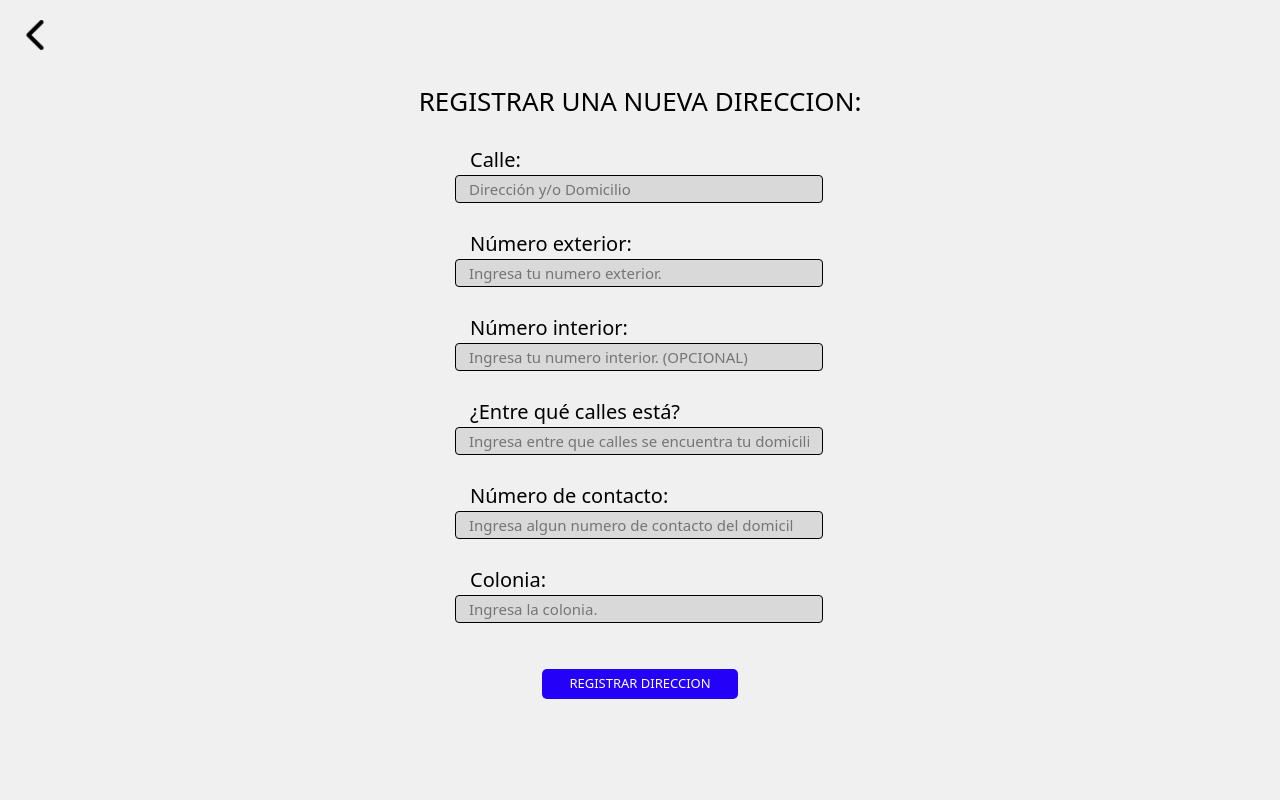
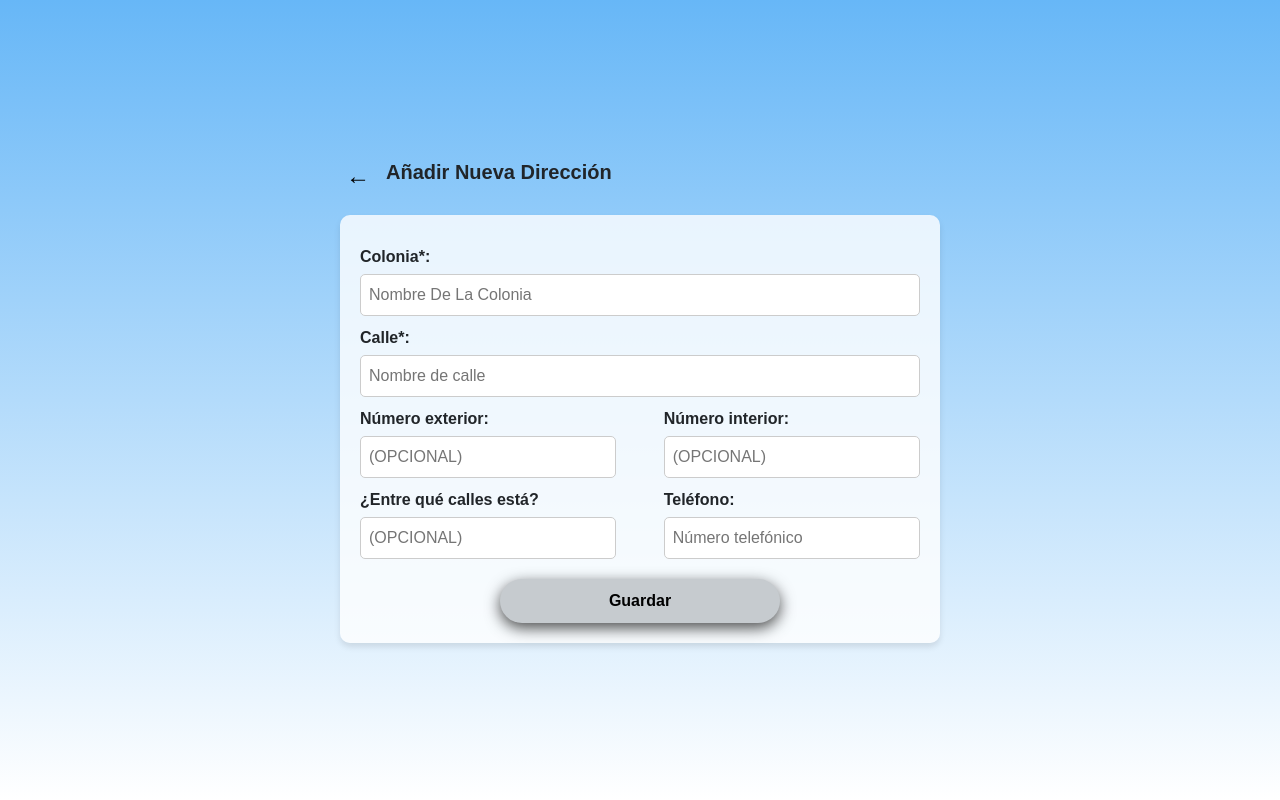
Before and after one commit to maximiliano1401/TecnoFutura, a PHP site: page /HTML/nueva_direccion.php in a window 1280 px wide. Run offline with PHP 8.4, Linux system fonts and the light colour scheme; the visitor is signed in with stand-in values (Sample User, id 1).

Commit message:
direccion

```diff
--- a/CSS/direccion.css
+++ b/CSS/direccion.css
@@ -1,156 +1,105 @@
-* {
-    box-sizing: border-box;
+body {
+  font-family: Arial, sans-serif;
+  background: linear-gradient(to bottom, #67B7F7, #ffffff);
+  display: flex;
+  flex-direction: column;
+  align-items: center;
+  justify-content: center;
+  height: 100vh;
   margin: 0;
-    padding: 0;
 }
 
-  body, html {
-    height: 100%;
+header {
   display: flex;
   align-items: center;
-    justify-content: center;
-    font-family: 'Inter', sans-serif;
-    background-color: #f0f0f0!important;
+  width: 100%;
+  max-width: 600px;
+  margin-bottom: 20px;
 }
 
-  .contenedor-login {
-    width: 500px;
-    padding: 20px;
-    position: relative;
-    border-radius: 10px;
-    text-align: center;
-
-  }
-  .titulo {
-    color: black;
-    font-size: 26px;
-    font-weight: 1400;
-    margin: 0px 0;
-
+.back-button {
+  background: none;
+  border: none;
+  font-size: 24px;
+  cursor: pointer;
+  margin-right: 10px;
 }
 
-  .campo {
-    width: 100%;
-    height: 30px;
-    margin: 0px 0;
-    position: relative;
+h1 {
+  font-size: 20px;
+  font-weight: bold;
 }
 
-
-  .campo-texto {
-              width: 80%;
-              height: 25%;
-              padding: 13px;
-              border: 1px solid black;
-              border-radius: 4px;
-              background: #D9D9D9;
-              position: absolute;
-              left: 45px;
-              top: 0px;
-              color: rgba(0, 0, 0, 0.5);
-              font-size: 15px;
-
+main {
+  background: rgba(255, 255, 255, 0.8);
+  padding: 20px;
+  border-radius: 10px;
+  box-shadow: 0 4px 6px rgba(0, 0, 0, 0.1);
+  width: 90%;
+  max-width: 600px;
 }
 
-  .icono {
-    width: 25px;
-    height: 30px;
-    position: absolute;
-    left: 18px;
-    top: -5px;
+form {
+  display: flex;
+  flex-direction: column;
 }
 
-  .etiqueta {
-    color: black;
-    font-size: 20px;
-    font-weight: 400;
-    margin-left: 60px;
-    text-align: left;
+label {
+  font-weight: bold;
+  margin-top: 10px;
 }
 
-  .boton-aceptar {
-    width: 196px;
-    height: 30px;
-    margin: 20px auto;
-    position: relative;
-      margin-top: 20px;
-
+input, select {
+  width: 100%;
+  padding: 8px;
+  margin-top: 5px;
+  border: 1px solid #ccc;
+  border-radius: 5px;
 }
 
-  .boton-fondo {
-    padding: 10px 20px;
-    background: #2400F9;
-    color: #fff;
-    border: none;
-    border-radius: 5px;
-    font-size: 1rem;
-    cursor: pointer;
-    text-align: center;
+.row {
   display: flex;
-    justify-content: center;
-    align-items: center;
-    transition: background 0.3s;
-    width: 100%;
-    height: 100%;
-    border-radius: 5px;
-    font-size: 13px;
-    color: white;
+  justify-content: space-between;
 }
 
-  .boton-fondo:hover {
-    background: #1d00d9;
+.column {
+  width: 48%;
 }
 
-
-  .boton-texto {
-    color: white;
-    font-size: 20px;
-    font-weight: 700;
-    line-height: 47px;
-    text-align: center;
-    position: absolute;
-    top: 0;
-    left: 0;
-    right: 0;
-    bottom: 0;
+.checkbox {
+  display: flex;
+  align-items: center;
+  margin-top: 10px;
 }
 
-  .opcion {
-    color: rgba(0, 0, 0, 0.5);
-    font-size: 15px;
-    font-weight: 600;
-    margin: 15px 0;
+.guardar-btn {
+  background-color: #C6CBCF;
   border: none;
+  padding: 10px;
+  font-size: 16px;
+  margin: 0 auto;
+  margin-top: 20px;
+  cursor: pointer;
+  width: 50%;
+  border-radius: 40px;
+  font-weight: bold;
+  box-shadow: 0 5px 15px rgba(0, 0, 0, 0.7);
 }
 
-
-  .boton {
-    position: absolute;
-    top: 20px;
-    left: 20px;
-    width: 30px;
-    height: 30px;
-    transform: rotate(90deg);
+.guardar-btn:hover {
+  background-color: #ccc; /* Color más oscuro al pasar el mouse */
 }
 
-
-
-  @media (max-width: 700px) {
-    .titulo {
-      font-size: 20px;
-
-  }
-  .campo-texto {
-     width: 60%;
-    height: 25%;
-    left: 20%;
-    top: 0px;
-    color: rgba(0, 0, 0, 0.5);
-    font-size: 15px;
-  }
-  .etiqueta {
-  margin-left: 25%;
+table {
+  width: 100%;
+  border-collapse: collapse;
 }
 
-
+@media (max-width: 600px) {
+  .row {
+      flex-direction: column;
   }
+  .column {
+      width: 100%;
+  }
+}
--- a/HTML/nueva_direccion.php
+++ b/HTML/nueva_direccion.php
@@ -15,57 +15,48 @@ if (!isset($_SESSION['ID_Cliente'])) {
     <meta charset="UTF-8">
     <meta name="viewport" content="width=device-width, initial-scale=1.0">
     <title>Perfil de Dirección</title>
+    <link href="https://cdn.jsdelivr.net/npm/bootstrap@5.3.3/dist/css/bootstrap.min.css" rel="stylesheet" integrity="sha384-QWTKZyjpPEjISv5WaRU9OFeRpok6YctnYmDr5pNlyT2bRjXh0JMhjY6hW+ALEwIH" crossorigin="anonymous">
     <link rel="stylesheet" href="../CSS/direccion.css">
-    <link href="https://cdn.jsdelivr.net/npm/bootstrap@5.3.3/dist/css/bootstrap.min.css" rel="stylesheet" integrity="sha384-QWTKZyjpPEjISv5WaRU9OFeRpok6YctnYmDr5pNlyT2bRjXh0JMhjY6hW+ALEwIH" crossorigin="anonymous">
 </head>
 <body>
-<img class="boton" src="../IMG/Button.png" onclick="window.location.href='menu.php'">
-    <div class="contenedor-login">
-        <div class="titulo">REGISTRAR UNA NUEVA DIRECCION:</div>
-        <br>
-        <form id="login-form">
-            <div class="etiqueta">Calle:</div>
-            <div class="campo">
-                <div class="campo-fondo"></div>
-                <input class="campo-texto" type="text" name="calle" placeholder="Dirección y/o Domicilio"  />
+    <header>
+        <button class="back-button" onclick="window.location.href='menu.php'">&#8592;</button>
+        <h1>Añadir Nueva Dirección</h1>
+    </header>
+
+    <main>
+        <form id="direccion-form">
+            <label for="colonia">Colonia*:</label>
+            <input type="text" id="colonia" name="colonia" placeholder="Nombre De La Colonia" required>
+
+            <label for="calle">Calle*:</label>
+            <input type="text" id="calle" name="calle" placeholder="Nombre de calle" required>
+
+            <div class="row">
+                <div class="column">
+                    <label for="num_exterior">Número exterior:</label>
+                    <input type="text" id="num_exterior" name="num_ext" placeholder="(OPCIONAL)">
+                </div>
+                <div class="column">
+                    <label for="num_interior">Número interior:</label>
+                    <input type="text" id="num_interior" name="num_int" placeholder="(OPCIONAL)">
+                </div>
             </div>
-            <br>
-            <div class="etiqueta">Número exterior:</div>
-            <div class="campo">
-                <div class="campo-fondo"></div>
-                <input class="campo-texto" type="number" name="NumExt" placeholder="Ingresa tu numero exterior."  />
+
+            <div class="row">
+                <div class="column">
+                    <label for="entre_calles">¿Entre qué calles está?</label>
+                    <input type="text" id="entre_calles" name="entre_calles" placeholder="(OPCIONAL)">
+                </div>
+                <div class="column">
+                    <label for="telefono">Teléfono:</label>
+                    <input type="text" id="telefono" name="num_contacto" placeholder="Número telefónico">
+                </div>
             </div>
-            <br>
-            <div class="etiqueta">Número interior:</div>
-            <div class="campo">
-                <div class="campo-fondo"></div>
-                <input class="campo-texto" type="number" name="NumInt" placeholder="Ingresa tu numero interior. (OPCIONAL)"  />
-            </div>
-            <br>
-            <div class="etiqueta">¿Entre qué calles está?</div>
-            <div class="campo">
-                <div class="campo-fondo"></div>
-                <input class="campo-texto" type="text" name="entre" placeholder="Ingresa entre que calles se encuentra tu domicilio."  />
-            </div>
-            <br>
-            <div class="etiqueta">Número de contacto:</div>
-            <div class="campo">
-                <div class="campo-fondo"></div>
-                <input class="campo-texto" type="number" name="NumContacto" placeholder="Ingresa algun numero de contacto del domicilio."  />
-            </div>
-            <br>
-            <div class="etiqueta">Colonia:</div>
-            <div class="campo">
-                <div class="campo-fondo"></div>
-                <input class="campo-texto" type="text" name="colonia" placeholder="Ingresa la colonia."/>
-            </div>
+
+            <button type="submit" onclick="direccion()" class="guardar-btn">Guardar</button>
         </form>
-        <br>
-        <div class="boton-aceptar">
-            <button type="button"  onclick="direccion()" class="boton-fondo">REGISTRAR DIRECCION</button>
-        </div>
-
-    </div>
+    </main>
 
     <!-- Modal de Bootstrap -->
 <div class="modal fade" id="responseModal" tabindex="-1" role="dialog" aria-labelledby="modalLabel" aria-hidden="true">
```
Lines whose indentation alone changed are shown as unchanged.
